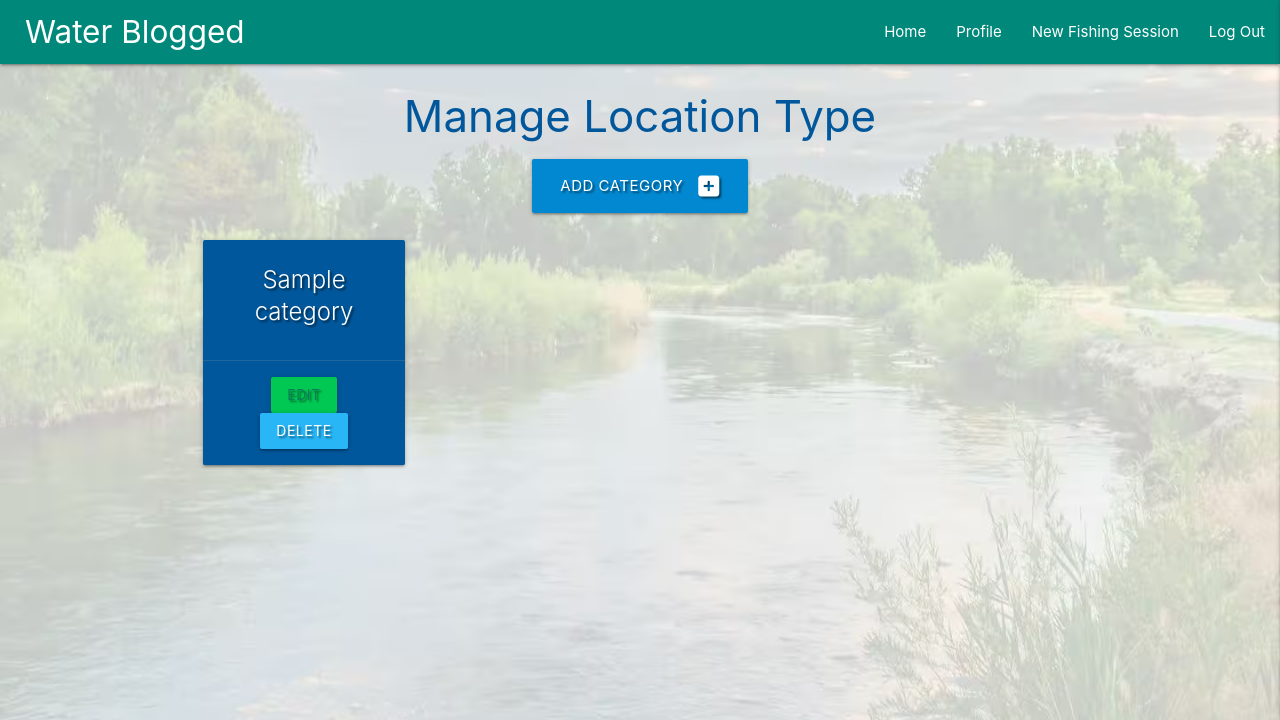
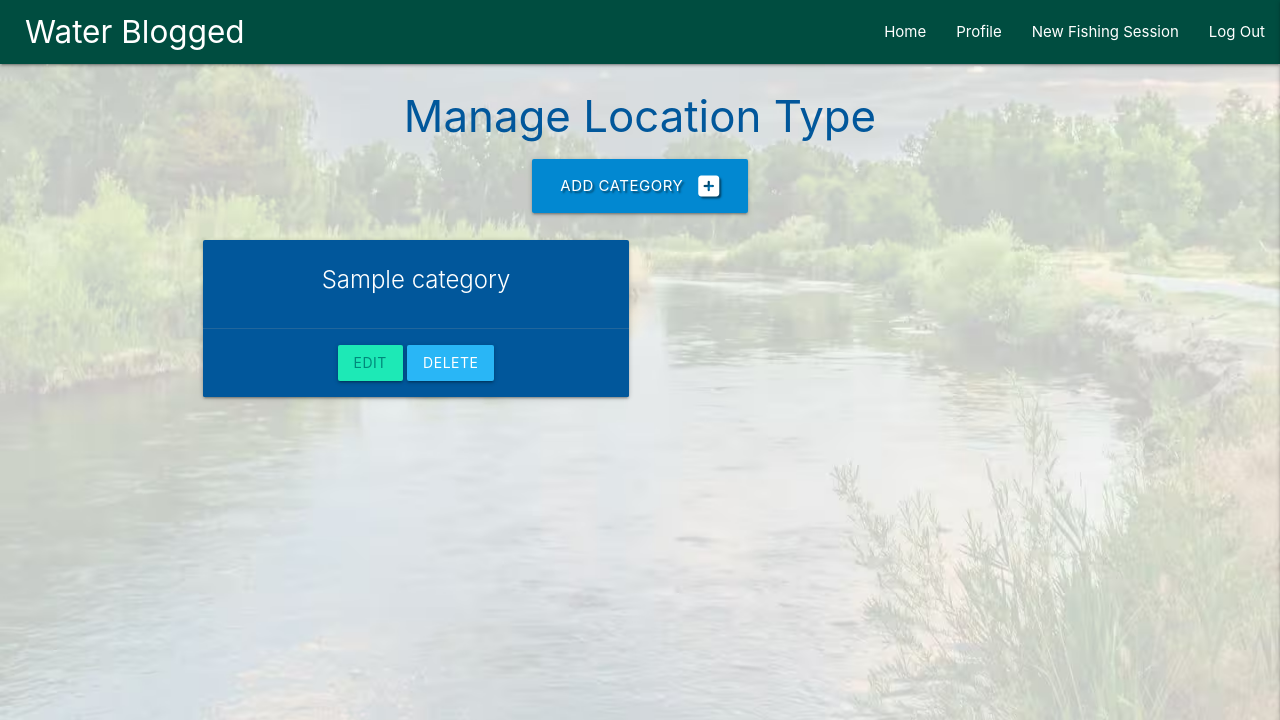
Before and after one commit to Coelecanth/project3-waterBlogged, a Flask app: page /get_categories in a window 1280 px wide. Shown: the top 720 px of the page. Run offline with Flask 3, Linux system fonts and the light colour scheme; the visitor is signed in with stand-in values (Sample User, id 1); a database or web service that is not in the repository returns one stand-in record (values such as "Sample title"); some libraries are stand-ins or nearby versions.

Commit message:
amended CSS styles to be more consistent

```diff
--- a/app.py
+++ b/app.py
@@ -77,7 +77,7 @@ def register():
             new_user = {
                 "username": username,
                 "password": hashed_password,
-                "is_superuser": False
+                "is_superuser": "false"
             }
             mongo.db.users.insert_one(new_user)
 
--- a/static/css/style.css
+++ b/static/css/style.css
@@ -1,18 +1,18 @@
 /* colour paltette classes */
 .l-grey {
-    color: #BAC1B8;
+    color: #e0e0e0; /* materialize grey lighten-2 */
 }
 .teal {
-    color: #00897b;
+    color: #00897b; /* materialize teal darken-1 */
 }
 .green {
-    color:#0c7c59;
+    color:#004d40; /* materialize teal darken-4 */
 }
 .blue {
-    color:#0d47a1 ;
+    color:#0d47a1; /* materialize grey lighten-2 */
 }
 .d-grey {
-    color: #2B303a;
+    color: #616161; /* materialize grey darken-2 */
 }
 .black {
     color: #000000;
--- a/templates/base.html
+++ b/templates/base.html
@@ -29,7 +29,7 @@
 
     <header>
         <!-- side bar element -->
-        <nav class="nav-extended teal darken-1">
+        <nav class="nav-extended teal darken-4">
             <div class="nav-wrapper">
                 <a href="{{ url_for('get_fdata') }}" class="brand-logo nav-header">Water Blogged</a>
                 <a href="#" data-target="mobile-demo" class="sidenav-trigger right"><i class="fas fa-bars"></i></a>
@@ -39,7 +39,7 @@
                     {% if session.user %}
                     <li><a href="{{ url_for('profile', username=session['user']) }}">Profile</a></li>
                     <li><a href="{{ url_for('add_task') }}">New Fishing Session</a></li>
-                    {% if is_superuser %}
+                    {% if is_superuser == "true" %}
                     <li><a href="{{ url_for('get_categories') }}">Manage Fishing Locations</a></li>
                     {% endif %}
                     <li><a href="{{ url_for('logout') }}">Log Out</a></li>
@@ -52,7 +52,7 @@
         </nav>
         <!-- mobile navbar -->
         <ul class="sidenav" id="mobile-demo">
-            <li><h4 class="center-align light-blue-text text-darken 4">Water Blogged</h4></li>
+            <li><h4 class="center-align teal darken-4 white-text ">Water Blogged</h4></li>
             <li><a href="{{ url_for('get_fdata') }}">Home</a></li>
             {% if session.user %}
                 <li><a href="{{ url_for('profile', username=session['user']) }}">Profile</a></li>
--- a/templates/categories.html
+++ b/templates/categories.html
@@ -13,13 +13,13 @@
 
 <div class="row">
     {% for category in categories %}
-        <div class="col s12 m3">
-            <div class="card light-blue darken-4 text-shadow center-align">
+        <div class="col s12 m6">
+            <div class="card light-blue darken-4 center-align">
                 <div class="card-content white-text">
                     <span class="card-title">{{ category.cat_name }}</span>
                 </div>
                 <div class="card-action">
-                    <a href="{{ url_for('edit_category', category_id=category._id) }}" class="btn green accent-4">Edit</a>
+                    <a href="{{ url_for('edit_category', category_id=category._id) }}" class="btn teal accent-3">Edit</a>
 
                     <a href="#modal-{{ category._id }}" class="btn light-blue lighten-1 modal-trigger">Delete</a>
                     <!-- inject the modals partials-template -->
--- a/templates/partials/modals.html
+++ b/templates/partials/modals.html
@@ -14,7 +14,7 @@
 
 <!-- modal: confirm category deletion -->
 {% if category %}
-<div id="modal-{{ category._id }}" class="modal black white-text">
+<div id="modal-{{ category._id }}" class="modal grey darken-2 white-text">
     <div class="modal-content">
         <h4>Are you sure you want to delete this category?</h4>
         <p>This action cannot be undone.</p>
--- a/templates/profile.html
+++ b/templates/profile.html
@@ -1,7 +1,7 @@
 {% extends "base.html" %}
 {% block content %}
 
-<h3 class="center-align">Water Blogged Profile</h3>
+<h3 class="center-align">Water Blogged User Profile</h3>
 
 <div class="row">
     <div class="col s12 m8 offset-m2">
@@ -10,7 +10,7 @@
             <div class="task-header"> {{username.capitalize() }}'s Profile </div>
             <br>
             <p>Logged on user name is {{username}}</p>
-                {% if is_superuser %}
+                {% if is_superuser == "true" %}
                     <p>You are a superuser!</p>
                 {% else %}
                     <p>You are not a superuser.</p>
--- a/templates/tasks.html
+++ b/templates/tasks.html
@@ -29,8 +29,8 @@
             <div class="col s3">
                 <i class="fas fa-caret-down"></i>
                 {% if session.user|lower == task.fd_created_by|lower %}
-                <a href="#modal-{{ task._id }}" class="btn-small green accent-2 modal-trigger">Delete</a>
-                        <a href="{{ url_for('edit_task', fdata_id=task._id) }}" class="btn-small light-blue lighten-1">Edit</a>
+                <a href="#modal-{{ task._id }}" class="btn-small light-blue lighten-1 modal-trigger">Delete</a>
+                        <a href="{{ url_for('edit_task', fdata_id=task._id) }}" class="btn-small teal accent-3 ">Edit</a>
                         {% include "partials/modals.html" %}
                 {% endif %}
             </div>
```
